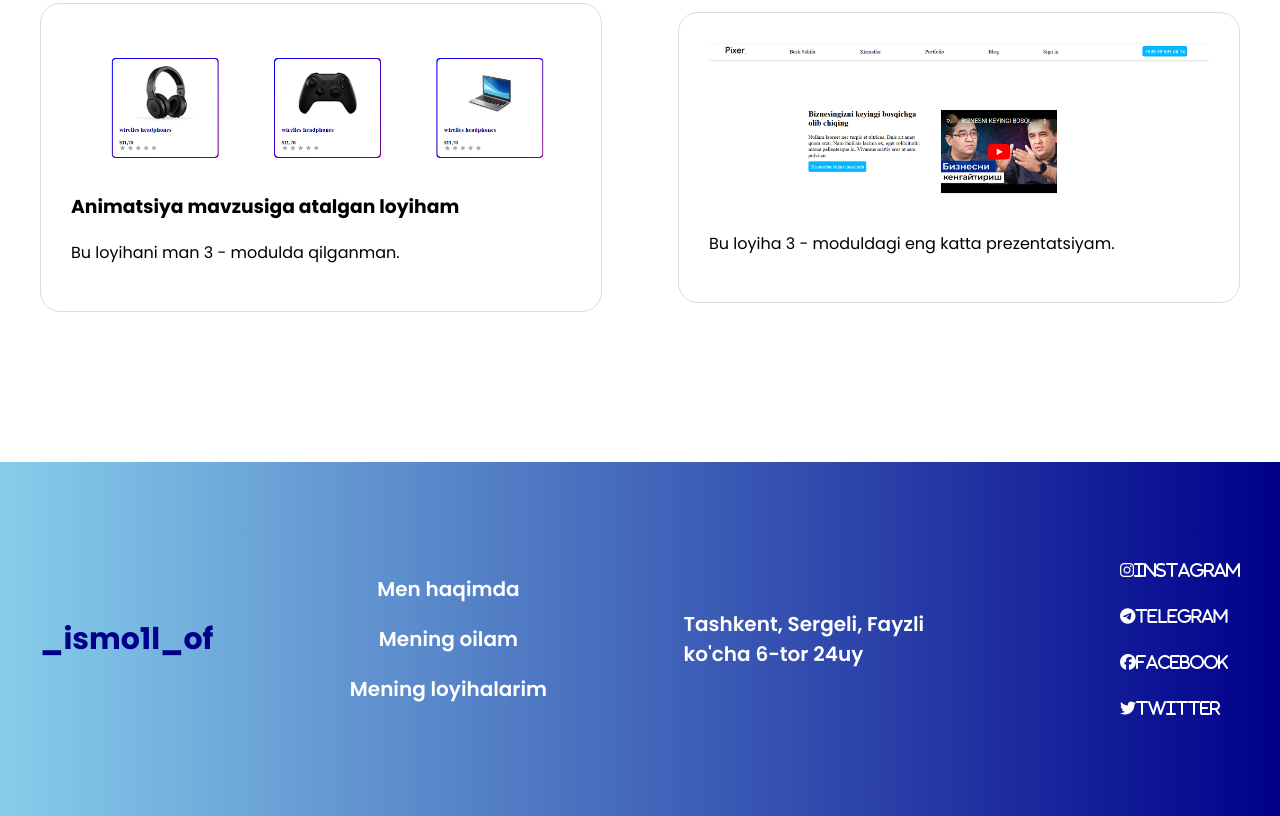
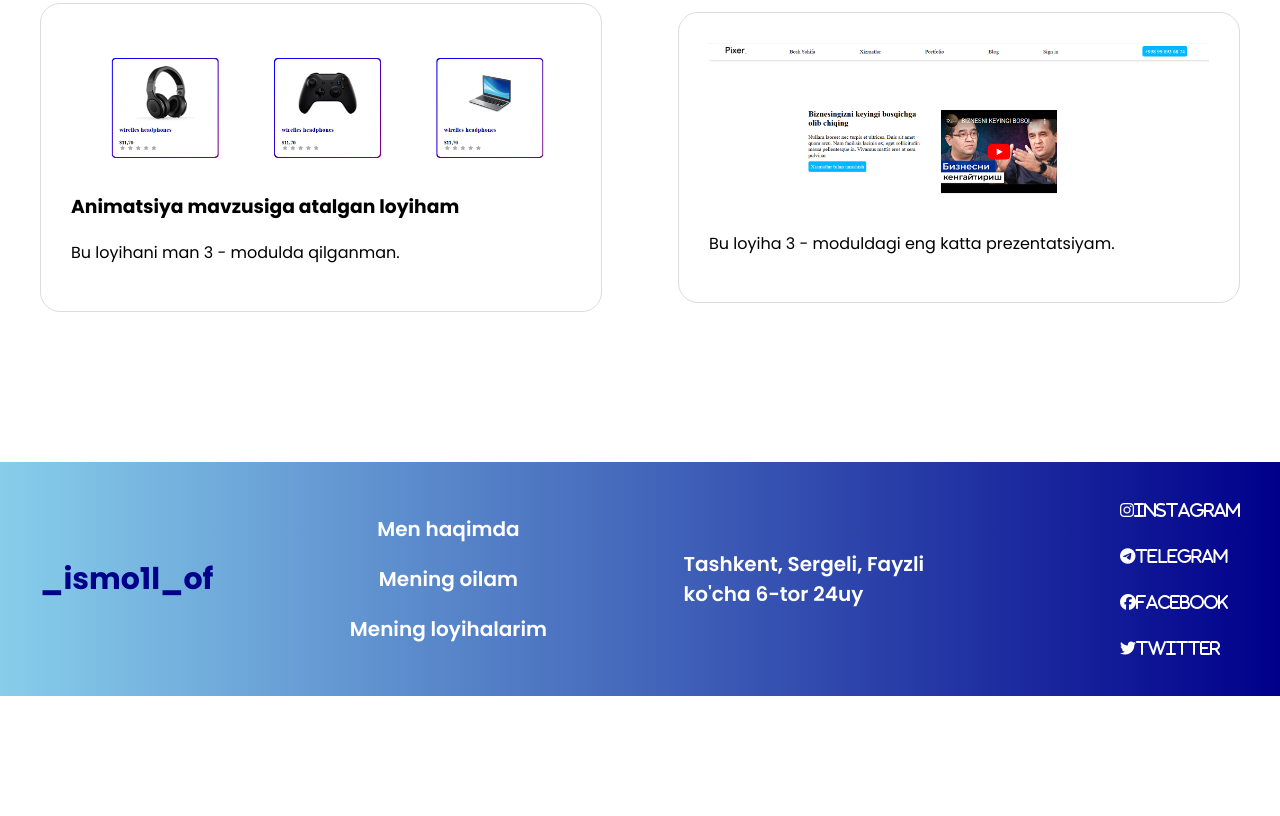
Before and after one commit to IBO-ISMOILOV/presentation, a plain HTML site: page index.html in a window 1280 px wide. Shown: the part 5311-6127 px from the top of the page. After the commit the page ends 6007 px from the top, so only its background shows below. Drawn offline with Linux system fonts and the light colour scheme.

Commit message:
add css file

```diff
--- a/main.css
+++ b/main.css
@@ -265,7 +265,7 @@ img {
 }
 
 .site-footer {
-  padding-block: 100px;
+  padding-block: 40px;
   background-image: linear-gradient(90deg, skyblue,darkblue );
 }
 
```
